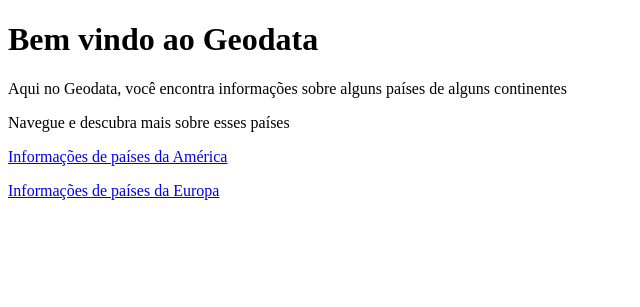
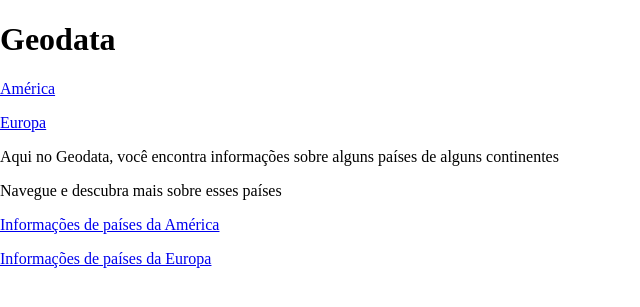
Before and after one commit to WilsonFilho2/geodata, a Django app: template home/templates/index.html in a window 1280 px wide. Shown: the top 307 px of the page, without its empty margins (0-640 px from the left). Run offline with Django 3.2, Linux system fonts and the light colour scheme; the template is opened without the code that fills it, so the values that code supplies are empty.

Commit message:
Inicio da estilização

```diff
--- a/ap1/settings.py
+++ b/ap1/settings.py
@@ -11,6 +11,7 @@ https://docs.djangoproject.com/en/4.1/ref/settings/
 """
 
 from pathlib import Path
+import os
 
 # Build paths inside the project like this: BASE_DIR / 'subdir'.
 BASE_DIR = Path(__file__).resolve().parent.parent
@@ -119,6 +120,10 @@ USE_TZ = True
 # https://docs.djangoproject.com/en/4.1/howto/static-files/
 
 STATIC_URL = 'static/'
+STATIC_ROOT = os.path.join(BASE_DIR)
+STATICFILES_DIRS = [
+    os.path.join(BASE_DIR, 'static')
+]
 
 # Default primary key field type
 # https://docs.djangoproject.com/en/4.1/ref/settings/#default-auto-field
--- a/home/templates/index.html
+++ b/home/templates/index.html
@@ -1,3 +1,4 @@
+{% load static %}
 <!DOCTYPE html>
 <html lang="pt-br">
 <head>
@@ -5,10 +6,19 @@
     <meta http-equiv="X-UA-Compatible" content="IE=edge">
     <meta name="viewport" content="width=device-width, initial-scale=1.0">
     <title>Geodata</title>
+    <link rel="stylesheet" href="{% static 'home/css/style.css' %}">
 </head>
 <body>
     <header>
-        <h1>Bem vindo ao Geodata</h1>
+        <hgroup>
+            <h1>
+                Geodata
+            </h1>
+        </hgroup>
+        <nav>
+            <p><a href="{% url 'america' %}">América</a></p>
+            <a href="{% url 'europa' %}">Europa</a>
+        </nav>
     </header>
     <main>
         <p>Aqui no Geodata, você encontra informações sobre alguns países de alguns continentes</p>
--- /dev/null
+++ b/static/home/css/style.css
@@ -0,0 +1,4 @@
+body{
+    margin: 0;
+    padding: 0;
+}
```
